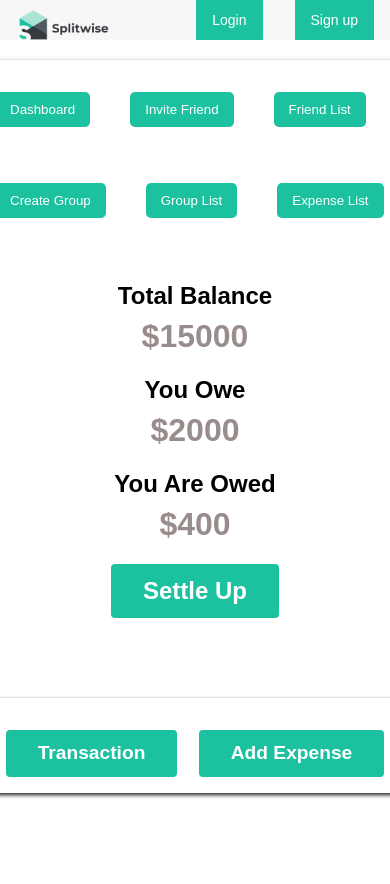
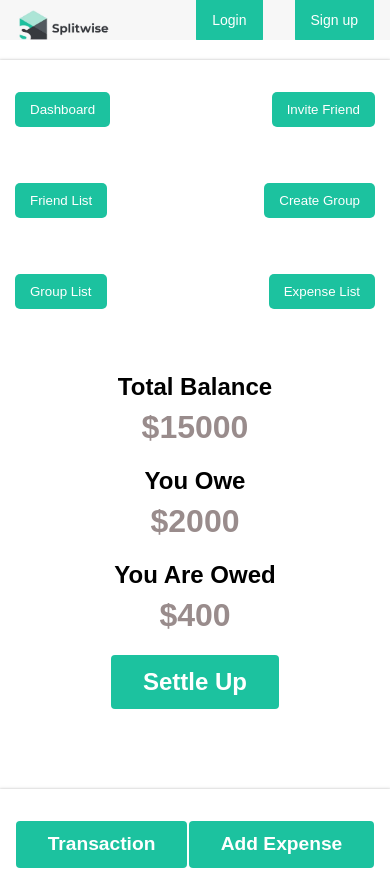
Before and after one commit to HarishChoure/splitwise, an Angular app: page /dashboard in a window 390 px wide. Shown: the top 884 px of the page. Before the commit the page ends 844 px from the top, so only its background shows below. Built offline with nearby package versions, Linux system fonts and the light colour scheme.

Commit message:
Change on transaction design

```diff
--- a/src/app/dashboard/dashboard.component.scss
+++ b/src/app/dashboard/dashboard.component.scss
@@ -200,7 +200,7 @@ $font-size-large: 2rem;
       flex-direction: column;
       justify-content: center;
       align-items: flex-start;
-      width:400px;
+      width:360px;
       .logo-container {
         margin-bottom: 1rem;
       }
@@ -208,6 +208,7 @@ $font-size-large: 2rem;
       .menu-container {
         margin-top: 1rem;
         ul {
+          justify-content: space-between;
           flex-wrap: wrap;
           gap :40px;
           li {
--- a/src/app/group/group-list/group-list.component.html
+++ b/src/app/group/group-list/group-list.component.html
@@ -1,7 +1,7 @@
 <!-- Group list container -->
 <ng-container
  *ngIf="group_list" >
-<div class="group-listHeading"><h2>Friend List</h2></div>
+<div class="group-listHeading"><h2>Group List</h2></div>
 <!-- Group list -->
 <ul class="group-list">
   <li *ngFor="let name of group_names; let i = index;" class="m10 p10">
```
